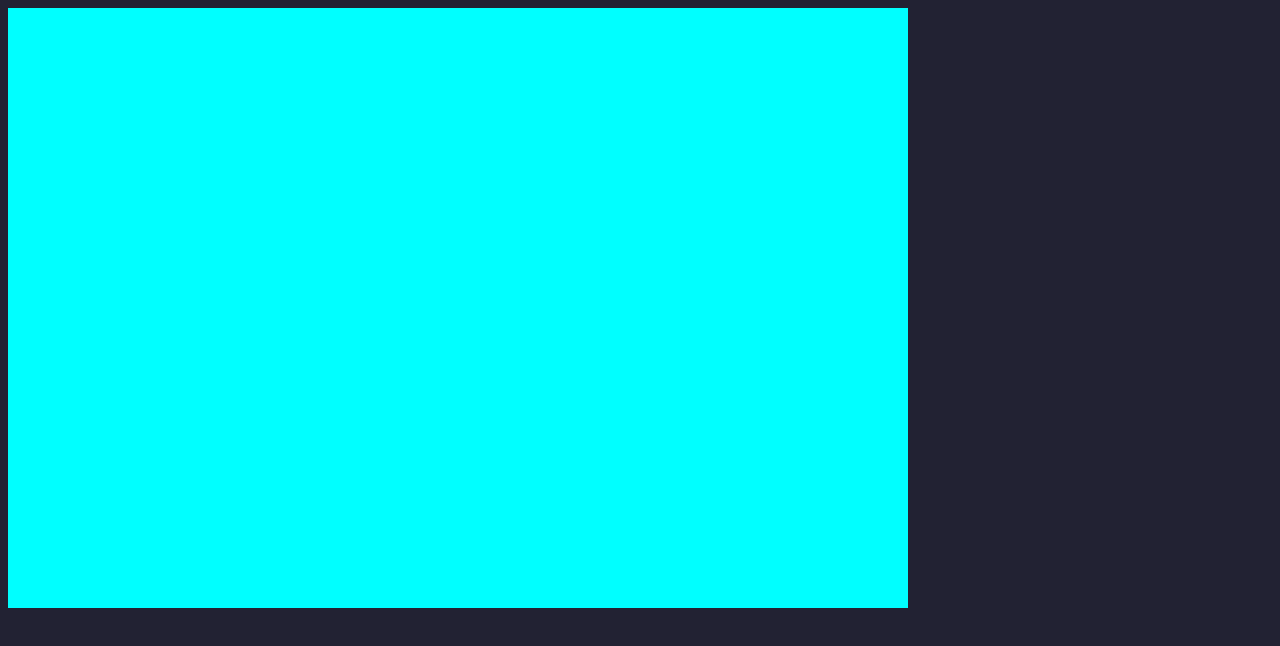
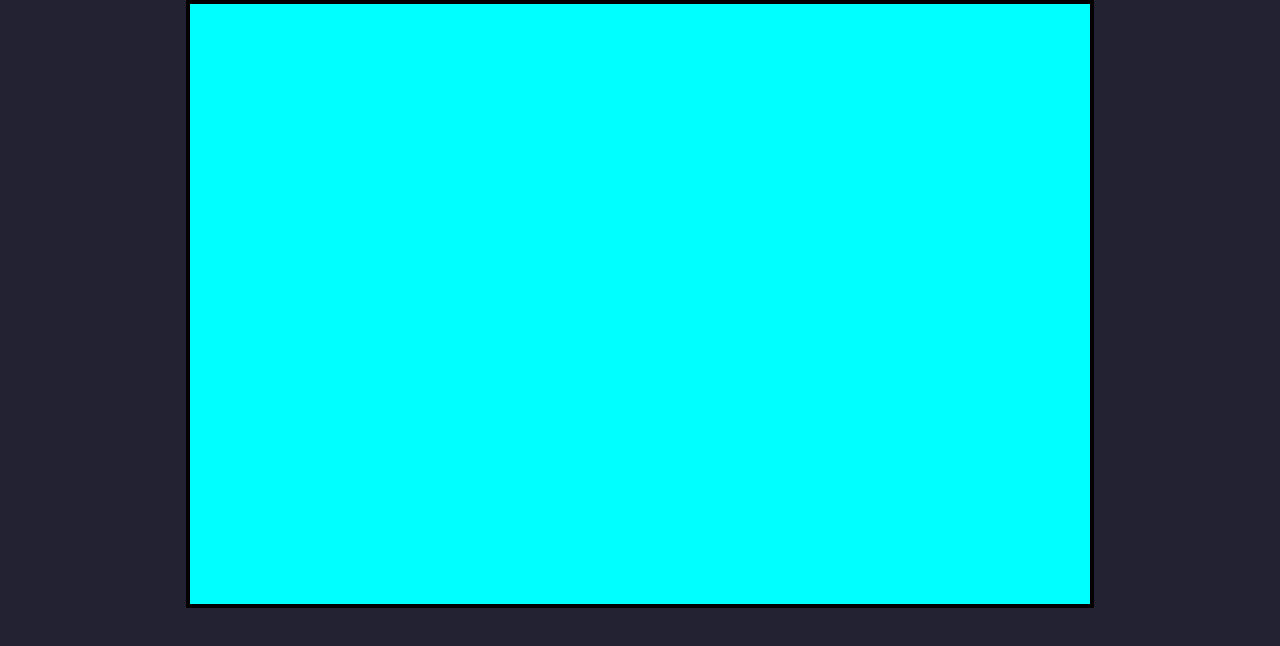
Before and after one commit to isagzm/canvas-catjump, a website built with Vite: page src/index.html in a window 1280 px wide. Built offline with nearby package versions, Linux system fonts and the light colour scheme.

Commit message:
add catditto
add images "cat animated"  in 4 images and modificated index html nd css

```diff
--- a/src/index.css
+++ b/src/index.css
@@ -1,8 +1,21 @@
 body {
   background: #223;
+  padding: 0;
+  margin: 0;
+  display: flex;
+  align-items: center;
+  justify-content: center;
+  user-select: none;
+  touch-action: none;
+  outline: none;
+  -webkit-tap-highlight-color: pink;
 }
 
 #jump {
   background-color: aqua;
   color: #000;
 }
+
+canvas {
+  border: 4px solid black;
+}
--- a/src/index.html
+++ b/src/index.html
@@ -5,7 +5,7 @@
   <meta charset="UTF-8">
   <meta http-equiv="X-UA-Compatible" content="IE=edge">
   <meta name="viewport" content="width=device-width, initial-scale=1.0">
-  <title>Document</title>
+  <title>Cat-Jump</title>
   <link rel="stylesheet" href="./index.css">
   <script type="module" src="./index.js"></script>
 </head>
```
Also changed, not shown: public/images-catditto/animation-catu-jump-1.png (added), public/images-catditto/animation-catu-jump-2.png (added), public/images-catditto/animation-catu-jump-3.png (added), public/images-catditto/animation-catu-jump-4.png (added).
